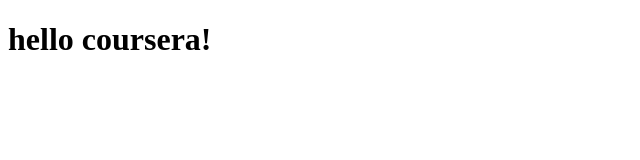
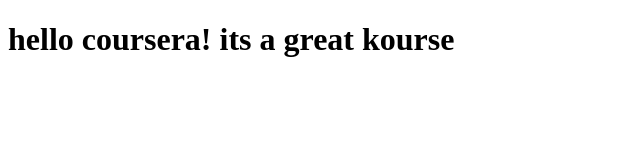
Before and after one commit to oluwabusayo/coursera-test, a plain HTML site: page site/index.html in a window 1280 px wide. Shown: the whole page, without its empty margins (0-640 px from the left). Drawn offline with Linux system fonts and the light colour scheme.

Commit message:
small addition to page

```diff
--- a/site/index.html
+++ b/site/index.html
@@ -4,6 +4,6 @@
 	<title>hello coursera! </title>
 </head>
 <body>
-<h1> hello coursera!</h1>
+<h1> hello coursera! its a great kourse</h1>
 </body>
 </html>
```
